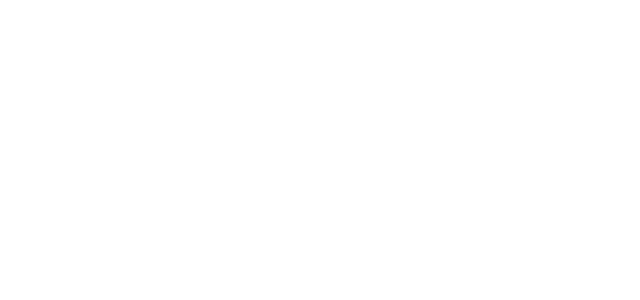
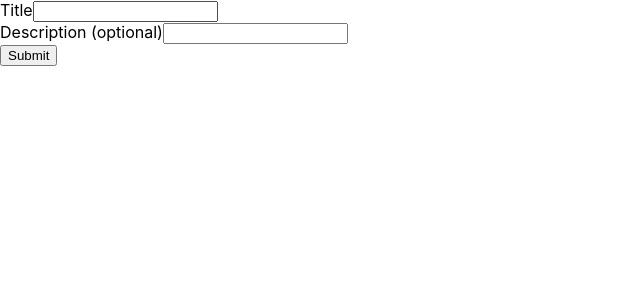
Before and after one commit to JasonDollar/Inteli-todo-client, a React (Create React App) app: page /create in a window 1280 px wide. Shown: the top 300 px of the page, without its empty margins (0-640 px from the left). Built offline with nearby package versions, Linux system fonts and the light colour scheme.

Commit message:
TodoContext, CreateTodo page, added uuid lib

```diff
--- a/package.json
+++ b/package.json
@@ -17,7 +17,8 @@
     "react-dom": "^16.13.1",
     "react-router-dom": "^5.1.2",
     "react-scripts": "3.4.1",
-    "typescript": "^3.8.3"
+    "typescript": "^3.8.3",
+    "uuid": "^7.0.2"
   },
   "scripts": {
     "start": "react-scripts start",
@@ -39,6 +40,7 @@
   },
   "devDependencies": {
     "@types/react-router-dom": "^5.1.3",
+    "@types/uuid": "^7.0.2",
     "@typescript-eslint/eslint-plugin": "^2.25.0",
     "@typescript-eslint/parser": "^2.25.0",
     "eslint": "6.8.0",
--- a/src/App.tsx
+++ b/src/App.tsx
@@ -1,16 +1,25 @@
 import React from 'react'
 import { BrowserRouter as Router, Switch, Route } from 'react-router-dom'
 
-import { MainList } from './pages'
+import { MainList, CreateTodo } from './pages'
+import { TodoProvider } from './contexts/TodoContext'
 
 function App() {
   return (
     <Router>
-      <Switch>
-        <Route path="/" exact>
-          <MainList />
-        </Route>
-      </Switch>
+      <TodoProvider>
+        <div className="center">
+
+          <Switch>
+            <Route path="/" exact>
+              <MainList />
+            </Route>
+            <Route path="/create" exact>
+              <CreateTodo />
+            </Route>
+          </Switch>
+        </div>
+      </TodoProvider>
     </Router>
 
   )
--- a/src/components/List/ToDoList.tsx
+++ b/src/components/List/ToDoList.tsx
@@ -9,7 +9,7 @@
 const ToDoList: React.FC<Props> = ({ todos }) => (
   <div>
     {todos.map(item => (
-      <TodoItem todoItem={item} />
+      <TodoItem key={item.id} todoItem={item} />
     ))}
   </div>
 )
--- /dev/null
+++ b/src/contexts/TodoContext.tsx
@@ -0,0 +1,51 @@
+import React, { useState, createContext, useReducer } from 'react'
+import { Todo } from '../interfaces'
+
+interface TodoContext {
+  todos: Todo[]
+  addTodo: (todo: Todo) => void
+}
+
+interface State {
+  todos: Todo[]
+}
+
+interface Action {
+  type: 'ADD',
+  payload?: any
+}
+
+const reducer = (state: State, action: Action): State => {
+  switch (action.type) {
+    default:
+      return state
+  }
+}
+
+export const TodoContext = createContext<TodoContext>({} as TodoContext)
+
+const TODOS_TEST = [
+  {
+    id: 'b5fda799-c1ac-4a88-9c29-97232e7b9564',
+    title: 'First todo',
+    completed: false,
+  },
+]
+
+export const TodoProvider = ({ children }: any) => {
+  // const [todos, setTodos] = useState<Todo[]>([])
+  const [state, dispatch] = useReducer(reducer, { todos: TODOS_TEST })
+
+  const addTodo = (todo: Todo): void => {
+    dispatch({
+      type: 'ADD',
+      payload: todo,
+    })
+  }
+
+  return (
+    <TodoContext.Provider value={{ todos: state.todos, addTodo }}>
+      {children}
+    </TodoContext.Provider>
+  )
+}
--- a/src/index.css
+++ b/src/index.css
@@ -11,3 +11,8 @@
   font-family: source-code-pro, Menlo, Monaco, Consolas, 'Courier New',
     monospace;
 }
+
+.center {
+  max-width: 1400px;
+  margin: 0 auto
+}
--- a/src/interfaces/Todo.ts
+++ b/src/interfaces/Todo.ts
@@ -1,5 +1,5 @@
 export interface Todo {
-  id: number
+  id: any
   title: string
   completed: boolean
   description?: string
--- /dev/null
+++ b/src/pages/CreateTodo.tsx
@@ -0,0 +1,40 @@
+import React, { useState, useContext } from 'react'
+import { v4 as uuidv4 } from 'uuid'
+import { TodoContext } from '../contexts/TodoContext'
+
+const CreateTodo = () => {
+  const [title, setTitle] = useState('')
+  const [description, setDescription] = useState('')
+  const { addTodo } = useContext(TodoContext)
+  // console.log(context)
+  const handleSubmit = (e: React.FormEvent) => {
+    e.preventDefault()
+    const newTodo = {
+      id: uuidv4(),
+      title,
+      description,
+      completed: false,
+    }
+    console.log(newTodo)
+    addTodo(newTodo)
+  }
+
+
+  return (
+    <div>
+      <form onSubmit={handleSubmit}>
+        <div>
+          <label htmlFor="title">Title</label>
+          <input id="title" type="text" value={title} onChange={e => setTitle(e.target.value)} />
+        </div>
+        <div>
+          <label htmlFor="title">Description (optional)</label>
+          <input id="title" type="text" value={description} onChange={e => setDescription(e.target.value)} />
+        </div>
+        <button type="submit">Submit</button>
+      </form>
+    </div>
+  )
+}
+
+export { CreateTodo }
--- a/src/pages/MainList.tsx
+++ b/src/pages/MainList.tsx
@@ -1,17 +1,11 @@
-import React, { useState } from 'react'
-
+import React, { useContext } from 'react'
+import { TodoContext } from '../contexts/TodoContext'
 import { ToDoList } from '../components'
 
-const TODOS_TEST = [
-  {
-    id: 1,
-    title: 'First todo',
-    completed: false,
-  },
-]
+
 
 const MainList: React.FC = () => {
-  const [todos] = useState(TODOS_TEST)
+  const { todos } = useContext(TodoContext)
   return (
     <div>
       <ToDoList todos={todos} />
--- a/src/pages/index.ts
+++ b/src/pages/index.ts
@@ -1 +1,2 @@
 export * from './MainList'
+export * from './CreateTodo'
```
Also changed, not shown: 1 other file (tests, documents, lock files or other folders).
